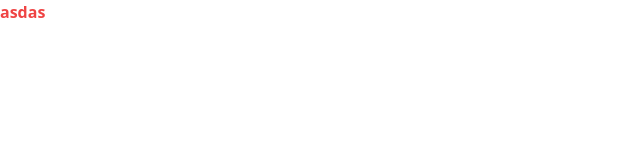
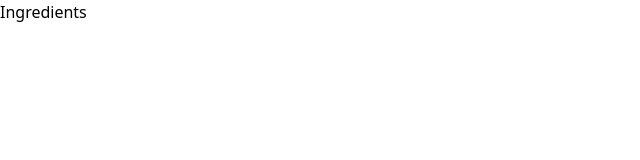
Before and after one commit to Quanistcoding/Meals-Lookup-App-with-Vue, a Vue app: page /ingredients in a window 1280 px wide. Shown: the top 160 px of the page, without its empty margins (0-640 px from the left). Built offline with nearby package versions, Linux system fonts and the light colour scheme.

Commit message:
Added vue-router

```diff
--- a/package.json
+++ b/package.json
@@ -9,7 +9,8 @@
     "preview": "vite preview"
   },
   "dependencies": {
-    "vue": "^3.2.47"
+    "vue": "^3.2.47",
+    "vue-router": "^4.1.6"
   },
   "devDependencies": {
     "@vitejs/plugin-vue": "^4.1.0",
--- a/src/App.vue
+++ b/src/App.vue
@@ -1,5 +1,5 @@
 <template>
-    <div class = "text-red-500 font-bold">asdas</div>
+    <router-view></router-view>
 </template>
 
 <script setup>
--- a/src/main.js
+++ b/src/main.js
@@ -1,5 +1,8 @@
 import { createApp } from 'vue'
 import './style.css'
 import App from './App.vue'
+import router from './router'
 
-createApp(App).mount('#app')
+createApp(App)
+    .use(router)
+    .mount('#app')
--- /dev/null
+++ b/src/router.js
@@ -0,0 +1,31 @@
+import { createRouter,createWebHistory  } from "vue-router";
+import Home from './views/Home.vue'
+import SearchByLetter from './views/SearchByLetter.vue'
+import Ingredients from './views/Ingredients.vue'
+
+
+const routes = [
+        {
+            path: '/',
+            name: 'home',
+            component: Home
+        },
+        {
+            path: '/searchByLetter',
+            name: 'searchByLetter',
+            component: SearchByLetter
+        },
+        {
+            path: '/ingredients',
+            name: 'ingredients',
+            component: Ingredients
+        },
+  ]
+
+
+  const router = createRouter({
+    history: createWebHistory(),
+    routes
+});
+
+  export default router;
--- /dev/null
+++ b/src/views/Home.vue
@@ -0,0 +1,3 @@
+<template>
+    home
+</template>
--- /dev/null
+++ b/src/views/Ingredients.vue
@@ -0,0 +1,3 @@
+<template>
+    Ingredients
+</template>
--- /dev/null
+++ b/src/views/SearchByLetter.vue
@@ -0,0 +1,3 @@
+<template>
+    letter
+</template>
```
Also changed, not shown: 1 other file (tests, documents, lock files or other folders).
